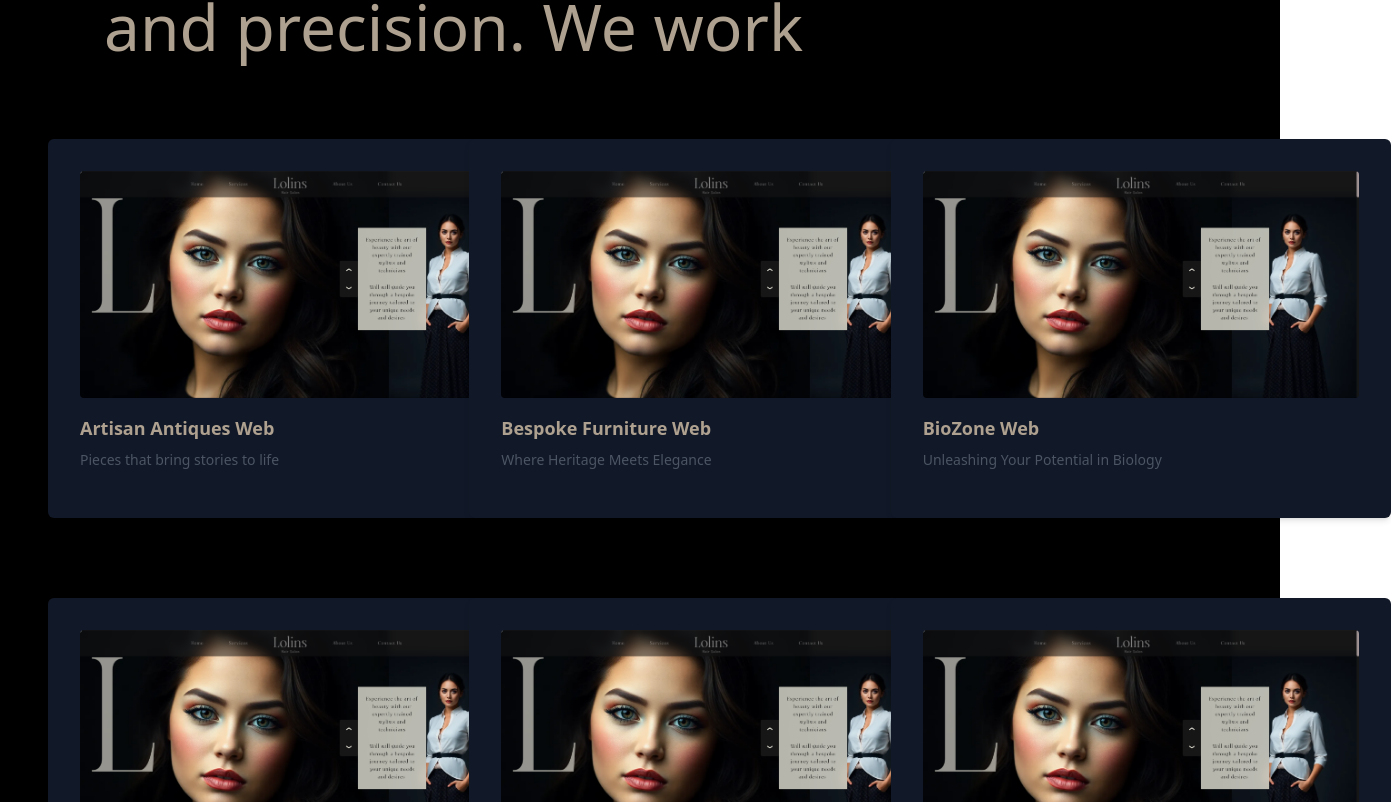
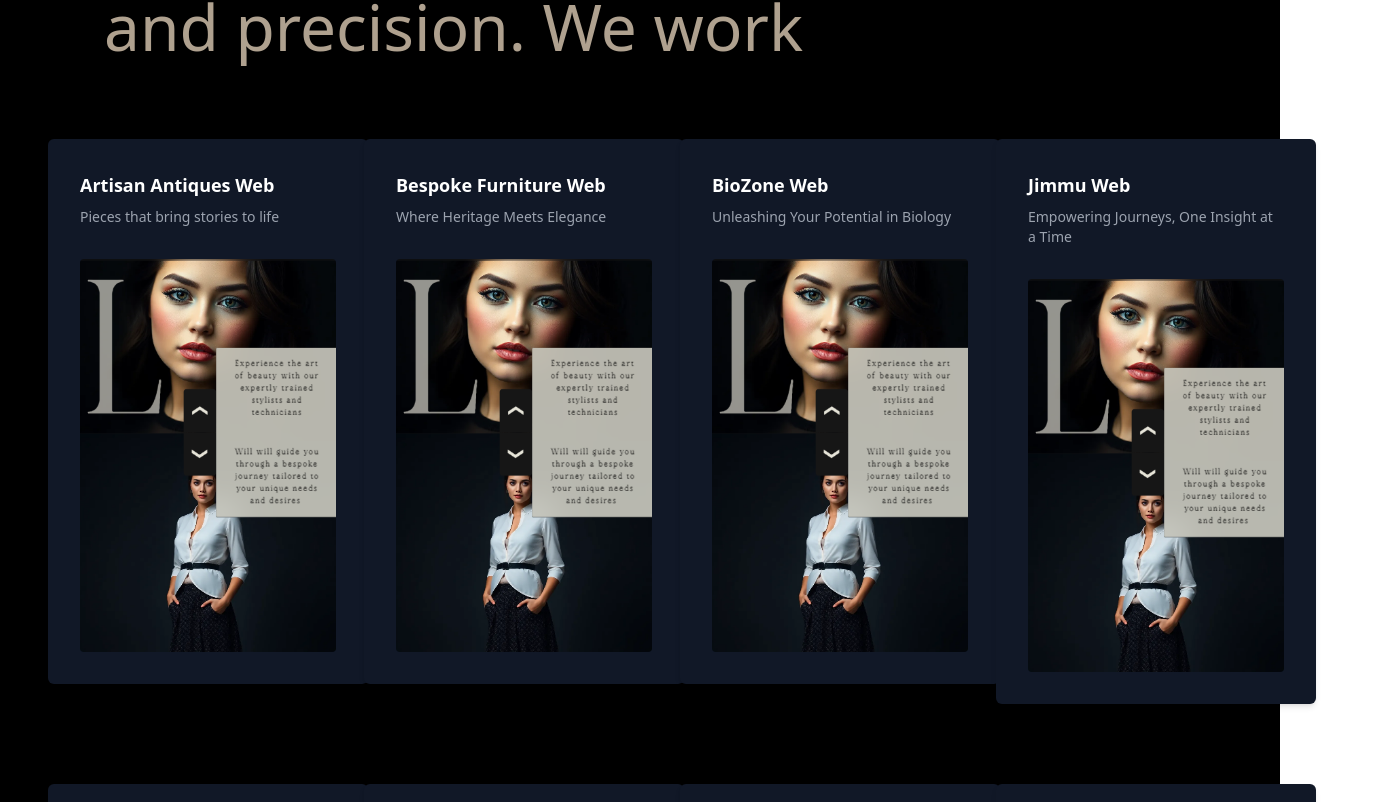
Before and after one commit to Webminds-designs/webminds, a Next.js app: page / in a window 1280 px wide. Shown: the part 1618-2420 px from the top of the page, 1391 px wide, since content can reach past the window. Built offline with nearby package versions, Linux system fonts and the light colour scheme; a web font is replaced by a local one.

Commit message:
change/ works cards changes into portrail

```diff
--- a/app/Components/Works.tsx
+++ b/app/Components/Works.tsx
@@ -6,7 +6,6 @@ interface WorkItem {
   id: number;
   name: string;
   textOverlay: string;
-  // Add other properties as needed
 }
 
 const Works: React.FC = () => {
@@ -16,59 +15,68 @@ const Works: React.FC = () => {
   ) => {
     const card = document.getElementById(`card-${index}`);
     if (!card) return;
+
     const image = card.querySelector(".card-image") as HTMLElement;
     const rect = card.getBoundingClientRect();
     const x = e.clientX - rect.left;
     const y = e.clientY - rect.top;
     const centerX = rect.width / 2;
     const centerY = rect.height / 2;
-    const rotateX = ((y - centerY) / centerY) * 10;
-    const rotateY = ((x - centerX) / centerX) * -10;
+    const rotateX = ((y - centerY) / centerY) * 15; // Increase interaction precision
+    const rotateY = ((x - centerX) / centerX) * -15;
+
+    requestAnimationFrame(() => {
       card.style.transform = `perspective(1000px) rotateX(${rotateX}deg) rotateY(${rotateY}deg)`;
       if (image) {
-      image.style.transform = `translateZ(50px) scale(1.1)`;
+        image.style.transform = `translateZ(60px) scale(1.15)`; // Faster response
       }
+    });
   };
 
   const handleMouseLeave = (index: number) => {
     const card = document.getElementById(`card-${index}`);
     if (!card) return;
+
     const image = card.querySelector(".card-image") as HTMLElement;
+
+    requestAnimationFrame(() => {
       card.style.transform = `perspective(1000px) rotateX(0deg) rotateY(0deg)`;
       if (image) {
         image.style.transform = `translateZ(0px) scale(1)`;
       }
+    });
   };
 
   return (
     <div className="w-screen h-fit flex items-center justify-center p-12 bg-black">
-      <div className="w-fit grid grid-cols-3 gap-20">
+      <div className="w-fit grid grid-cols-4 gap-20">
         {worksData.map((item: WorkItem, index: number) => (
           <div
             key={item.id}
             id={`card-${index}`}
-            className="w-[500px] bg-gray-900 rounded-md shadow-md p-8 transition-transform duration-300 items-center "
+            className="w-[320px] h-fit bg-gray-900 rounded-md shadow-md p-8 flex flex-col transition-transform duration-150 items-center"
             onMouseMove={(e) => handleMouseMove(e, index)}
             onMouseLeave={() => handleMouseLeave(index)}
-            style={{ transformStyle: "preserve-3d" }}
+            style={{
+              transformStyle: "preserve-3d",
+              transition: "transform 0.15s ease-out", // Faster transition
+            }}
           >
             <div
               className="card-image-wrapper"
               style={{ transformStyle: "preserve-3d" }}
             >
+              <h3 className="text-lg text-white font-bold mb-2">{item.name}</h3>
+              <p className="text-sm text-gray-400 mb-8">{item.textOverlay}</p>
               <Image
                 src="/assets/image.png"
                 alt="img"
-                width={450}
-                height={200}
-                className="card-image transition-transform duration-300 rounded"
+                width={400}
+                height={300}
+                className="card-image transition-transform duration-150 rounded"
                 style={{ transform: "translateZ(0px)" }}
               />
             </div>
-            <h3 className="text-lg text-text font-bold mb-2 mt-4">
-              {item.name}
-            </h3>
-            <p className="text-sm text-gray-600 mb-4">{item.textOverlay}</p>
           </div>
         ))}
       </div>
--- a/app/globals.css
+++ b/app/globals.css
@@ -18,5 +18,5 @@ body {
   color: var(--foreground);
   background: var(--background);
   /* font-family: Arial, Helvetica, sans-serif; */
-  overflow-y: hidden;
+  overflow: hidden;
 }
```
Also changed, not shown: public/assets/image.png. Lines whose indentation alone changed are shown as unchanged.
